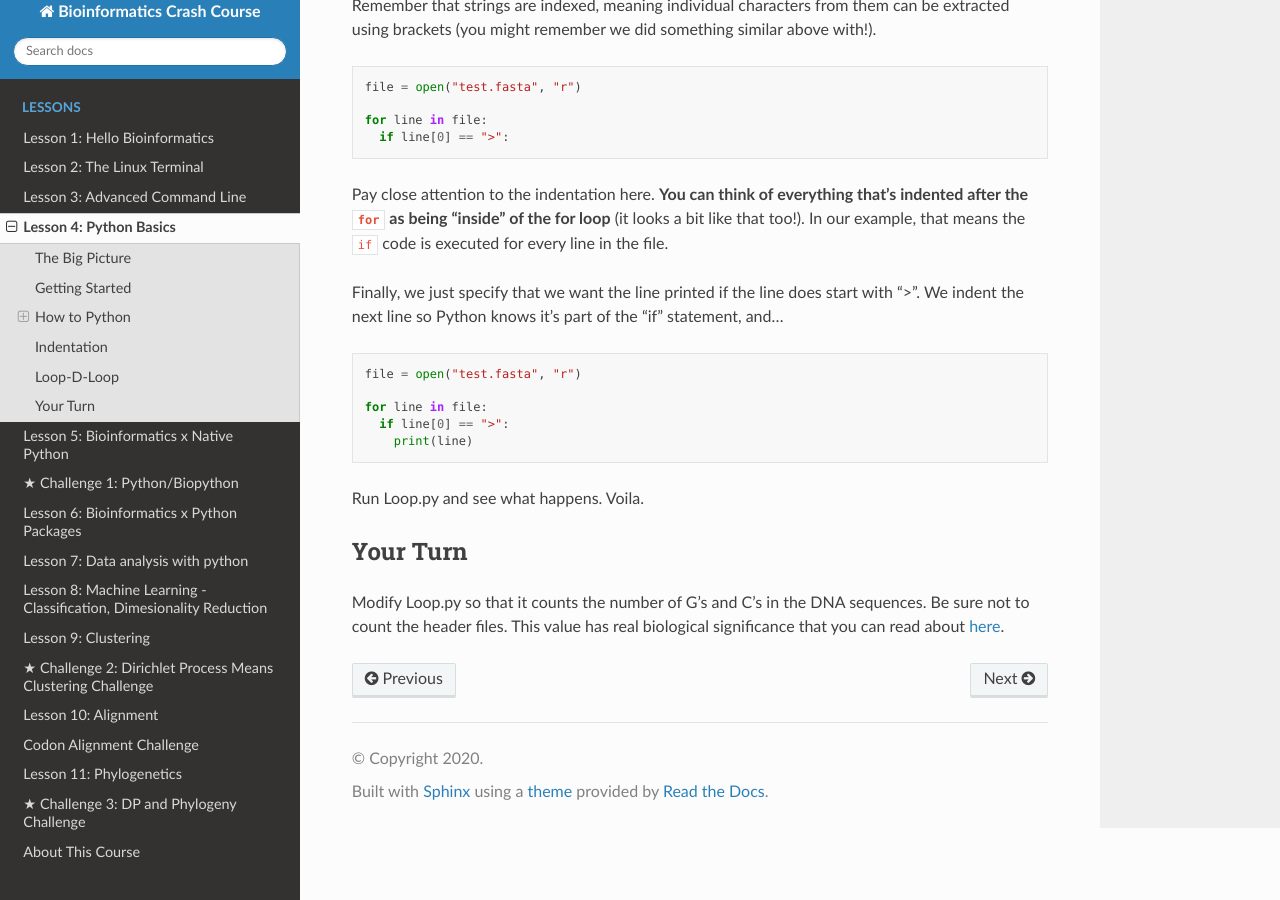
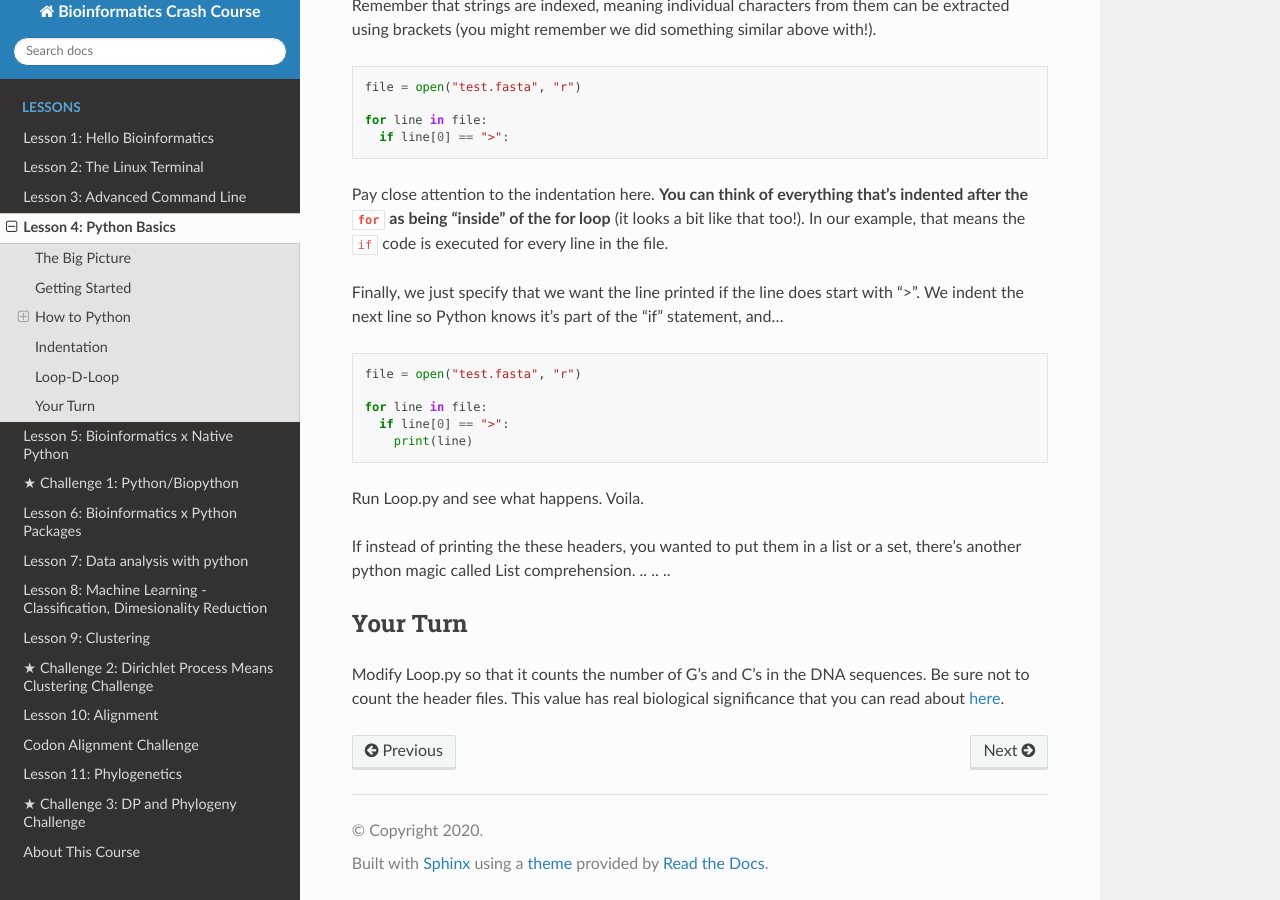
Before and after one commit to ubicucsd/crash_course, a Sphinx documentation site: the page built from source/4_Python.md, in a window 1280 px wide and 900 px high, scrolled down 3177 px. Built offline with Sphinx 7.4.7 and the Read the Docs theme 2.0.0, drawn with Linux system fonts in a browser that asks for light colours.

Commit message:
List comprehension to be added

```diff
--- a/source/4_Python.md
+++ b/source/4_Python.md
@@ -138,5 +138,10 @@ for line in file:
 
 Run Loop.py and see what happens. Voila.
 
+If instead of printing the these headers, you wanted to put them in a list or a set, there's another python magic called List comprehension.
+..
+..
+..
+
 ## Your Turn
 Modify Loop.py so that it counts the number of G's and C's in the DNA sequences. Be sure not to count the header files. This value has real biological significance that you can read about [here](https://en.wikipedia.org/wiki/GC-content).
```
